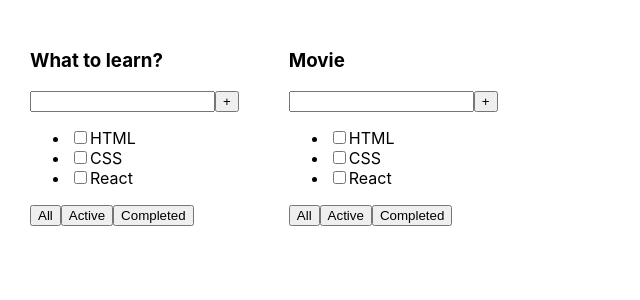
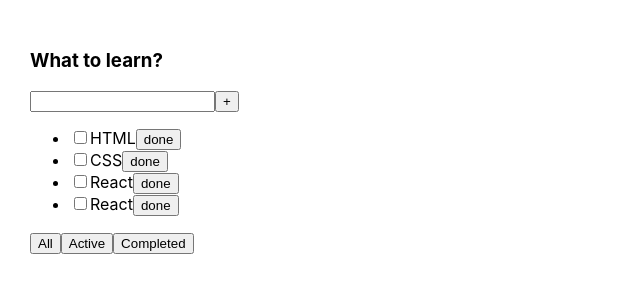
Before and after one commit to cosackHector/TODO, a React (Create React App) app: page / in a window 1280 px wide. Shown: the top 300 px of the page, without its empty margins (0-640 px from the left). Built offline with nearby package versions, Linux system fonts and the light colour scheme.

Commit message:
add new function remove

```diff
--- a/src/App.tsx
+++ b/src/App.tsx
@@ -1,20 +1,43 @@
-import React from 'react';
+import React, { useState } from 'react';
 import './App.css';
-import { useState } from 'react';
-import Todo from './components/Todo';
+import { Todo, TaskType } from './components/Todo';
 
 function App() {
-  const task1 = [
+  let initTask = [
     {id: 1, title: "HTML", isDone: false},
-    {id: 1, title: "CSS", isDone: false},
-    {id: 1, title: "React", isDone: false},
+    {id: 2, title: "CSS", isDone: false},
+    {id: 3, title: "React", isDone: false},
+    {id: 4, title: "React", isDone: false},
   ]
-  const initialValue = false
+
+  let [tasks, setTacks] = useState(initTask)
+
+  const removeTask = (id: number) => {
+    let filteredTasks = tasks.filter(task => task.id !== id)
+    setTacks(filteredTasks)
+  }
+  const checkedClick = (id: number) => {
+    let filteredTasks = tasks.map(task => {
+      if(task.id == id) {
+        task.isDone = !task.isDone
+      return task
+      } return task
+        })
+        setTacks(filteredTasks)
+  }
+  const allTasks = () => {
+    setTacks(initTask)
+  }
+  const activeTasks = () => {
+    let filteredTasks = tasks.filter(task => task.isDone)
+    setTacks(filteredTasks)
+  }
 
   return (
     <div className="App">
-      <Todo title={'What to learn?'} tasks={task1}/>
-      <Todo title={'Movie'} tasks={task1}/>
+      <Todo title={'What to learn?'} tasks={tasks}
+      onRemoveTask={removeTask} onCheckedClick={checkedClick} onAllTasks={allTasks} onActiveTasks={activeTasks}/>
+      {/* <Todo title={'Movie'} tasks={tasks} onRemoveTask={removeTask} onCheckedClick={checkedClick}/> */}
       {/* <Todo title={'Songs'} tasks={task1}/> */}
     </div>
   )
--- a/src/components/Todo.tsx
+++ b/src/components/Todo.tsx
@@ -1,6 +1,6 @@
 import React, { useState } from 'react';
 
-type TaskType = {
+export type TaskType = {
   id: number,
   title: string,
   isDone: boolean
@@ -9,28 +9,23 @@ type TaskType = {
 type PropsType = {
   title: string
   tasks: Array<TaskType>
+  onRemoveTask: Function
+  onCheckedClick: Function
+  onAllTasks: Function
+  onActiveTasks: Function
 };
 
-const Todo = (props: PropsType) => {
-  // const [isChecked, setIsChecked] = useState(false)
-  // const handleClick = () => {
-  //   return setIsChecked(!isChecked)
-  // }
-  const onHandleClick = (i: number) => {
-    console.log(props.tasks[i].isDone);
-    props.tasks[i].isDone = !props.tasks[i].isDone
-  };
-
+export const Todo = (props: PropsType) => {
   const tasks = props.tasks
     .map((task: any, i: number) => {
       return (
         <li key={i}>
           <input
-            // onClick={()=>onHandleClick(i)}
-            onChange={()=>onHandleClick(i)}
+            onChange={()=>props.onCheckedClick(task.id)}
             checked={task.isDone}
             type="checkbox" />
           <span>{task.title}</span>
+          <button onClick={()=>props.onRemoveTask(task.id)}>done</button>
         </li>)
         });
 
@@ -43,12 +38,10 @@ const Todo = (props: PropsType) => {
         {tasks}
       </ul>
       <div>
-        <button>All</button>
-        <button>Active</button>
+        <button onClick={()=>props.onAllTasks()}>All</button>
+        <button onClick={()=>props.onActiveTasks()}>Active</button>
         <button>Completed</button>
       </div>
     </div>
   )
 };
-
-export default Todo;
```
